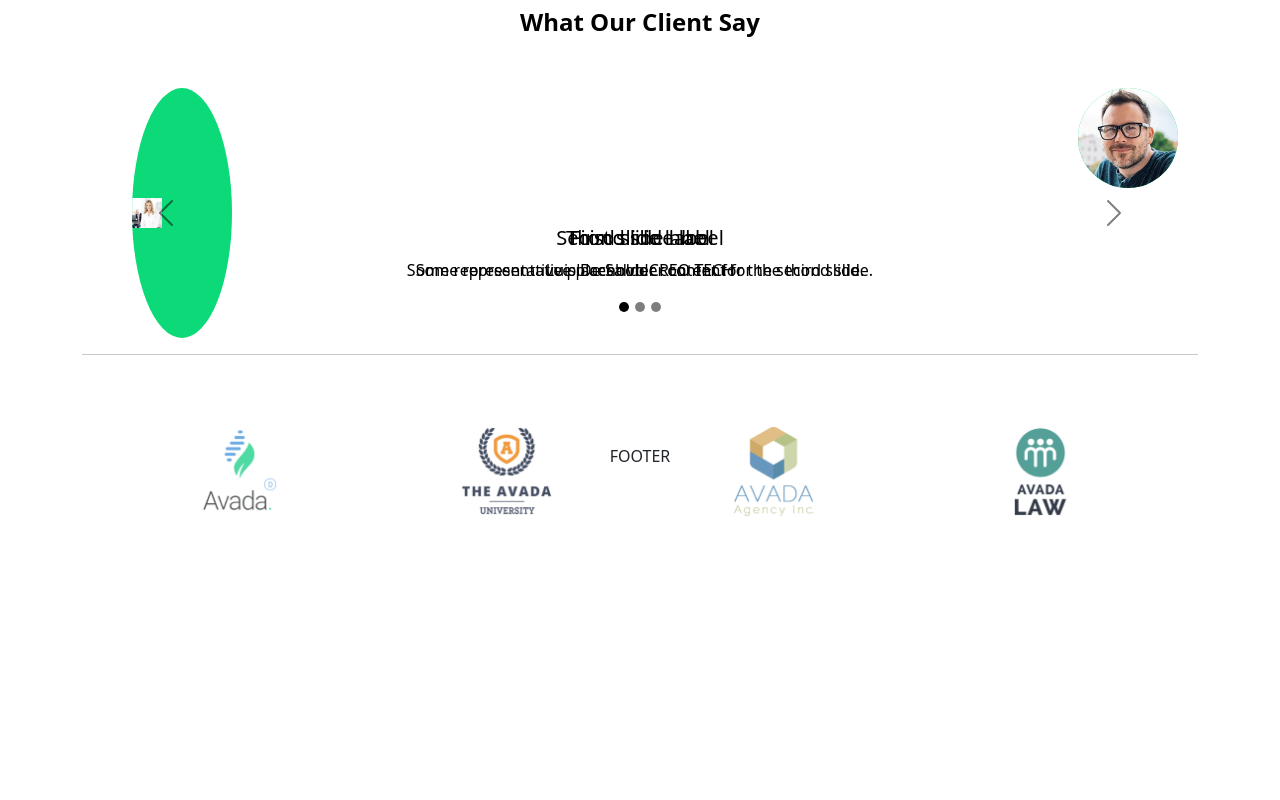
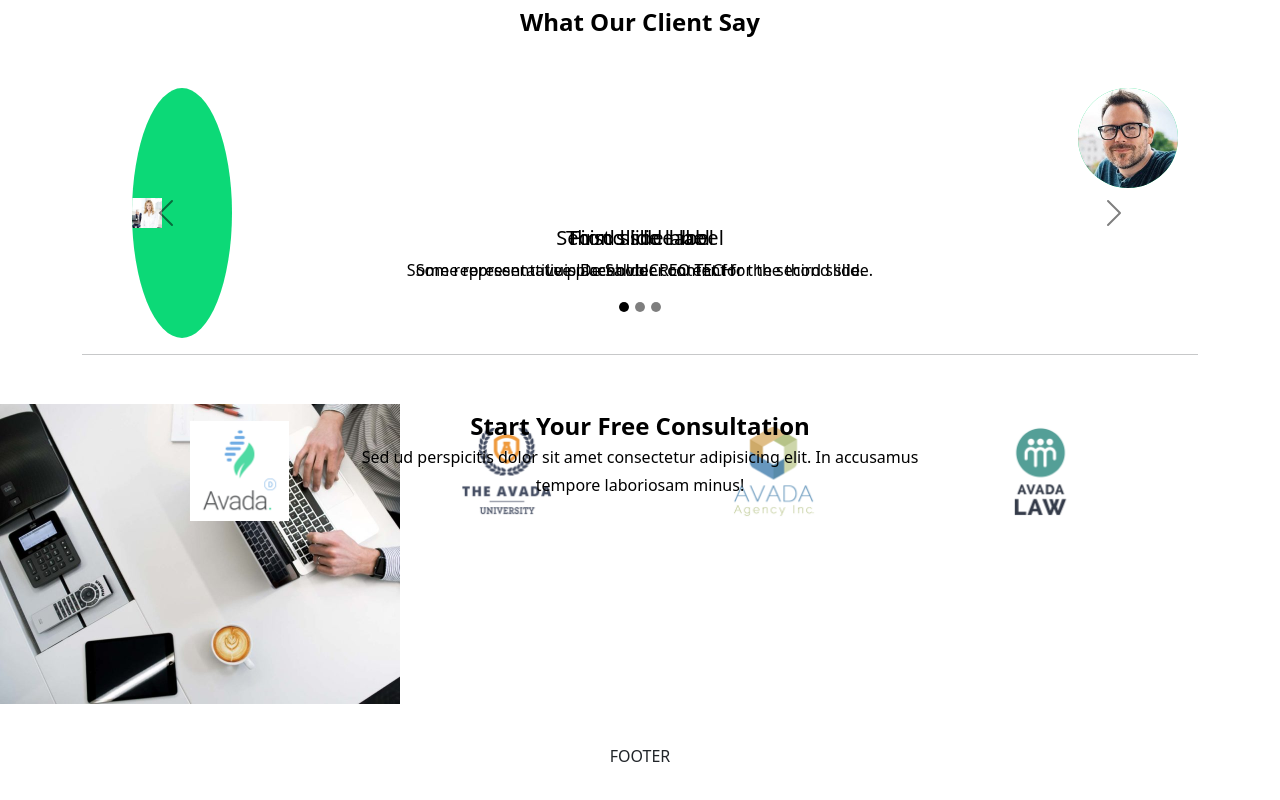
Before and after one commit to SimonaCaruso87/proj-html-vuejs, a Vue app: page / in a window 1280 px wide. Shown: the part 4574-5374 px from the top of the page. Before the commit the page ends 5145 px from the top, so only its background shows below. Built offline with nearby package versions, Linux system fonts and the light colour scheme.

Commit message:
App vue import new component

```diff
--- a/src/App.vue
+++ b/src/App.vue
@@ -9,6 +9,7 @@ import SectionServiceComponent from './components/SectionServiceComponent.vue';
 import SectionOurWorkComponent from './components/SectionOurWorkComponent.vue';
 import SectionOurPlanComponent from './components/SectionOurPlanComponent.vue';
 import SectionOurNewsComponent from './components/SectionOurNewsComponent.vue';
+import SectionConsultation from './components/SectionConsultation.vue';
 import axios from 'axios';
 import { store } from './store.js';
 
@@ -25,6 +26,7 @@ export default{
      SectionOurWorkComponent ,
      SectionOurPlanComponent ,
      SectionOurNewsComponent ,
+     SectionConsultation ,
   },
   data(){
     return{
@@ -51,6 +53,8 @@ export default{
 
 <SectionOurNewsComponent />
 
+<SectionConsultation />
+
 <FooterComponent />
 
 
```
